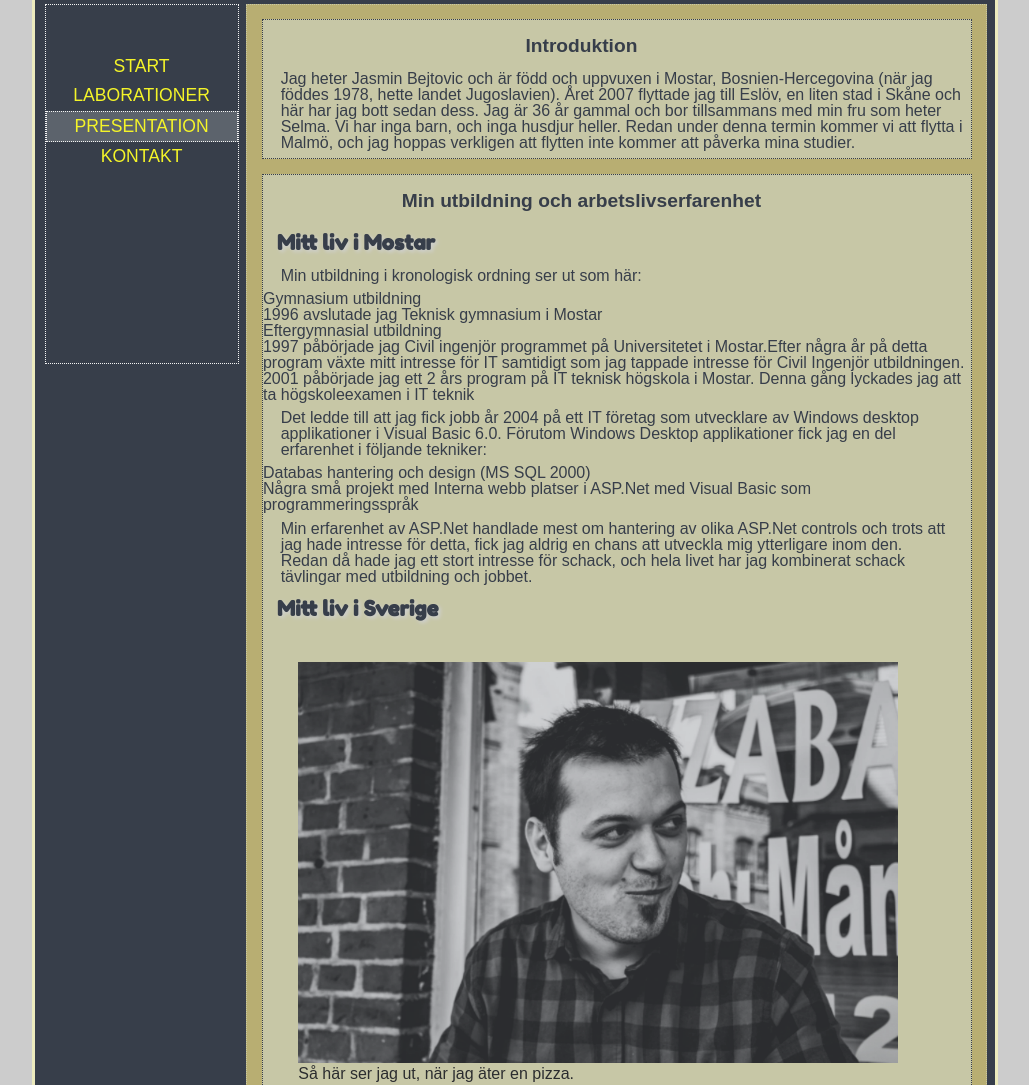
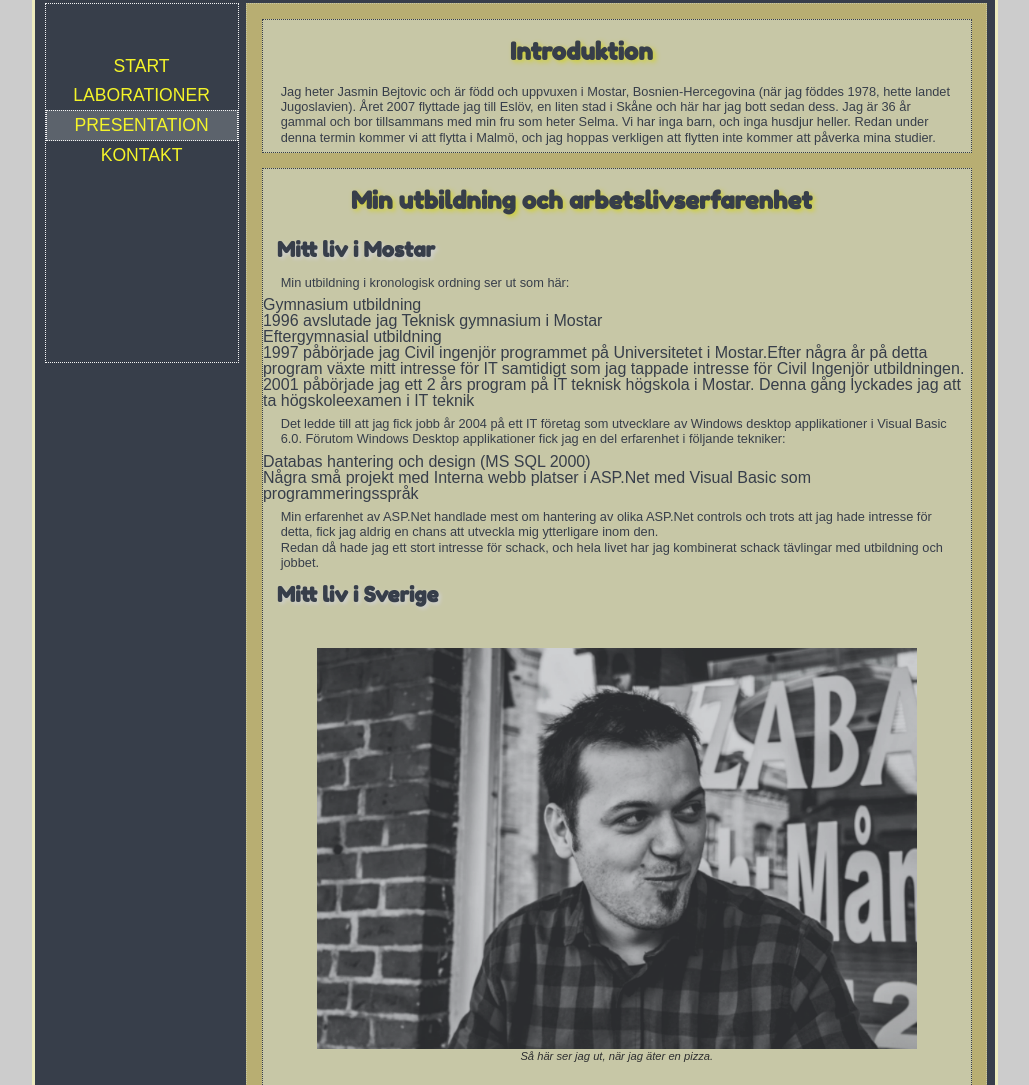
Before and after one commit to Bejta/1ik415-laborationer, a plain HTML site: page pages/presentation.html in a window 1280 px wide. Shown: the part 270-1355 px from the top of the page, without its empty margins (125-1154 px from the left). Drawn offline with Linux system fonts and the light colour scheme.

Commit message:
Uppgift 2.6. - changed links(underline when hover),changed font size, and space between lines in <p>, new class for h3 on presentation page

```diff
--- a/css/style.css
+++ b/css/style.css
@@ -79,7 +79,9 @@ h2,h3,h4{
     text-align:center;
 }
 h2{
-    font-size:1.2em;
+    font-size:1.5em;
+    text-shadow: yellow 0.1em 0.1em 0.2em;
+    font-family: 'Fredoka One', cursive;
 }
 h3
 {
@@ -91,6 +93,7 @@ h3
     text-align:left;
     font-size:1.3em;
     text-shadow: white 0.1em 0.1em 0.2em;
+    /* I used shadow effect from example from www.w3.org*/
     font-family: 'Fredoka One', cursive;
 }
  .blog:before{
@@ -99,7 +102,14 @@ h3
     padding-bottom:0%;
     padding-top:3%;
 }
+
+ .prsentation{
+     font-size:1.1em;
+ }
 figure{
+    text-align:center;
+    font-size:0.7em;
+    font-style:italic;
     margin:5%;
 }
 
@@ -111,9 +121,12 @@ h1{
      font-size:1.8em;
 }
 p{
+    font-size:0.8em;
     margin:1%;
     padding-left:1.5%;
+    padding-right:1.5%;
     color:#121B2A;
+    line-height: 120%;
 }
 
 
@@ -176,7 +189,7 @@ a{
 a:link{color:#4C0000;text-decoration:none}
 a:visited{color:#4C0000;text-decoration:none;}
 a:focus{color:red;text-decoration:none;}
-a:hover{color:red;text-decoration:none;}
+a:hover{color:red;text-decoration:underline;}
 a:active{color:white;text-decoration:none;}
 
 #menu a
@@ -222,6 +235,8 @@ footer{
     border-width: 2px;
     border-color:#F5F2BA;
     border-radius:1.2em;
+    text-align:right;
+    font-size:0.7em;
     clear:both;
     width:98%;
     margin:1%;
--- a/pages/presentation.html
+++ b/pages/presentation.html
@@ -40,7 +40,7 @@
     <h2>Min utbildning och arbetslivserfarenhet</h2>
 
   <!--Del 2.1 -->
-        <h3>Mitt liv i Mostar</h3>
+        <h3 class="presentationSubtitle">Mitt liv i Mostar</h3>
             <p> Min utbildning i kronologisk ordning ser ut som här:</p>
                <dl>
                    <dt>Gymnasium utbildning</dt>
@@ -57,7 +57,7 @@
                  <p>Min erfarenhet av ASP.Net handlade mest om hantering av olika ASP.Net controls och trots att jag hade intresse för detta, fick jag aldrig en chans att utveckla mig ytterligare inom den. <br>Redan då hade jag ett stort intresse för schack, och hela livet har jag kombinerat schack tävlingar med utbildning och jobbet.</p>
 
   <!--Del 2.2 -->
-        <h3>Mitt liv i Sverige</h3>
+        <h3 class="presentationSubtitle">Mitt liv i Sverige</h3>
         <figure id="mypic">
             <img src="../pics/mypic.jpg" alt="Min bild">
         <figcaption>Så här ser jag ut, när jag äter en pizza.</figcaption>
```
